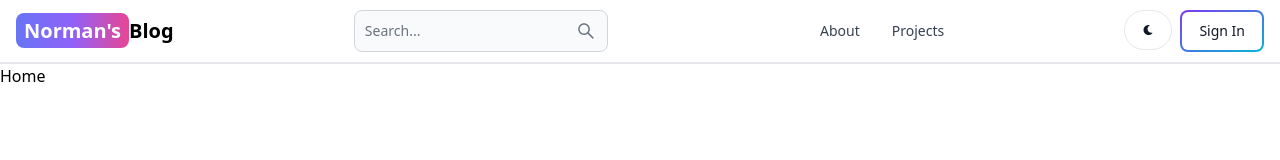
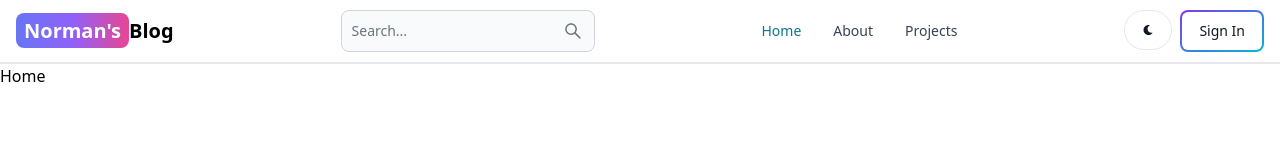
Before and after one commit to idnorman/mern-blog, a React (Vite) app in the folder client/: page / in a window 1280 px wide. Shown: the top 160 px of the page. Built offline with nearby package versions, Linux system fonts and the light colour scheme.

Commit message:
fix navbar menu

```diff
--- a/client/src/components/Header.jsx
+++ b/client/src/components/Header.jsx
@@ -41,7 +41,7 @@ export default function Header() {
       </div>
       <Navbar.Collapse>
         <Navbar.Link active={path === "/"} as={"div"}>
-          <Link to="/"></Link>
+          <Link to="/">Home</Link>
         </Navbar.Link>
         <Navbar.Link active={path === "/about"} as={"div"}>
           <Link to="/about">About</Link>
```
